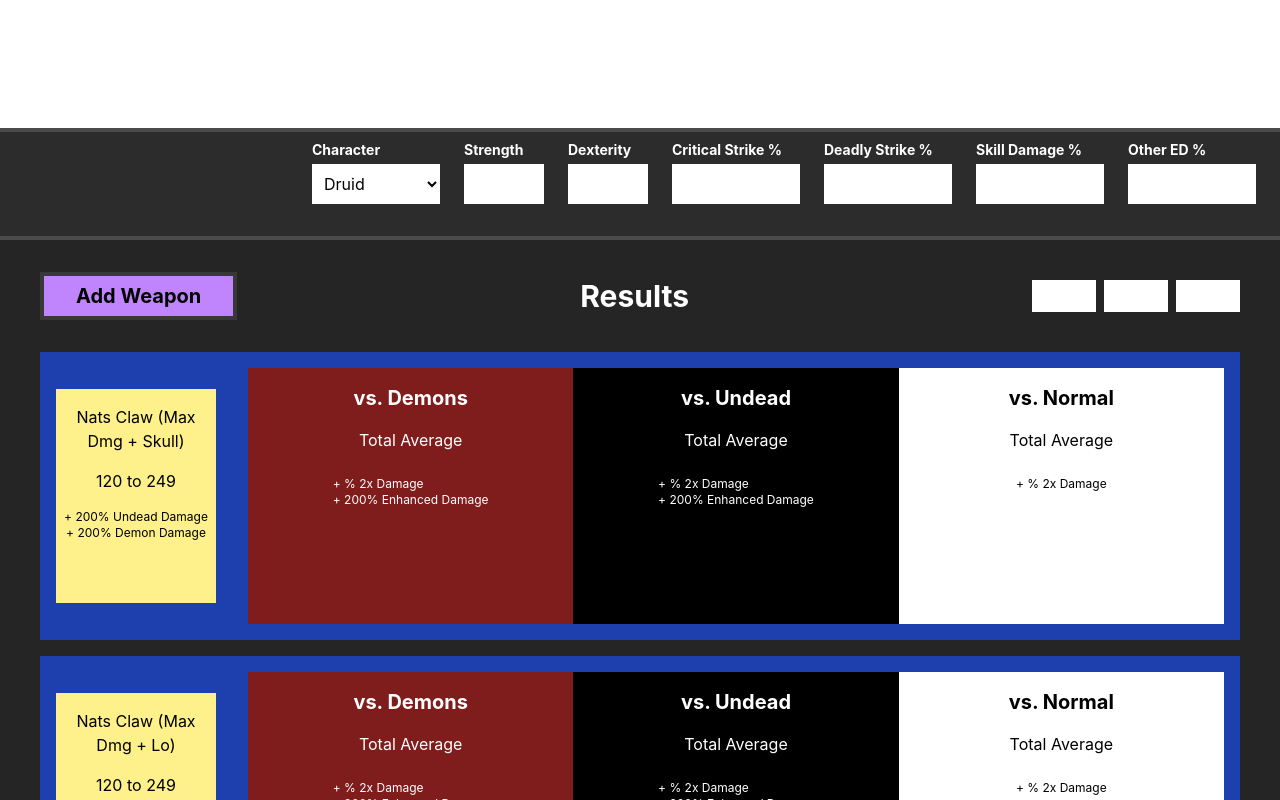
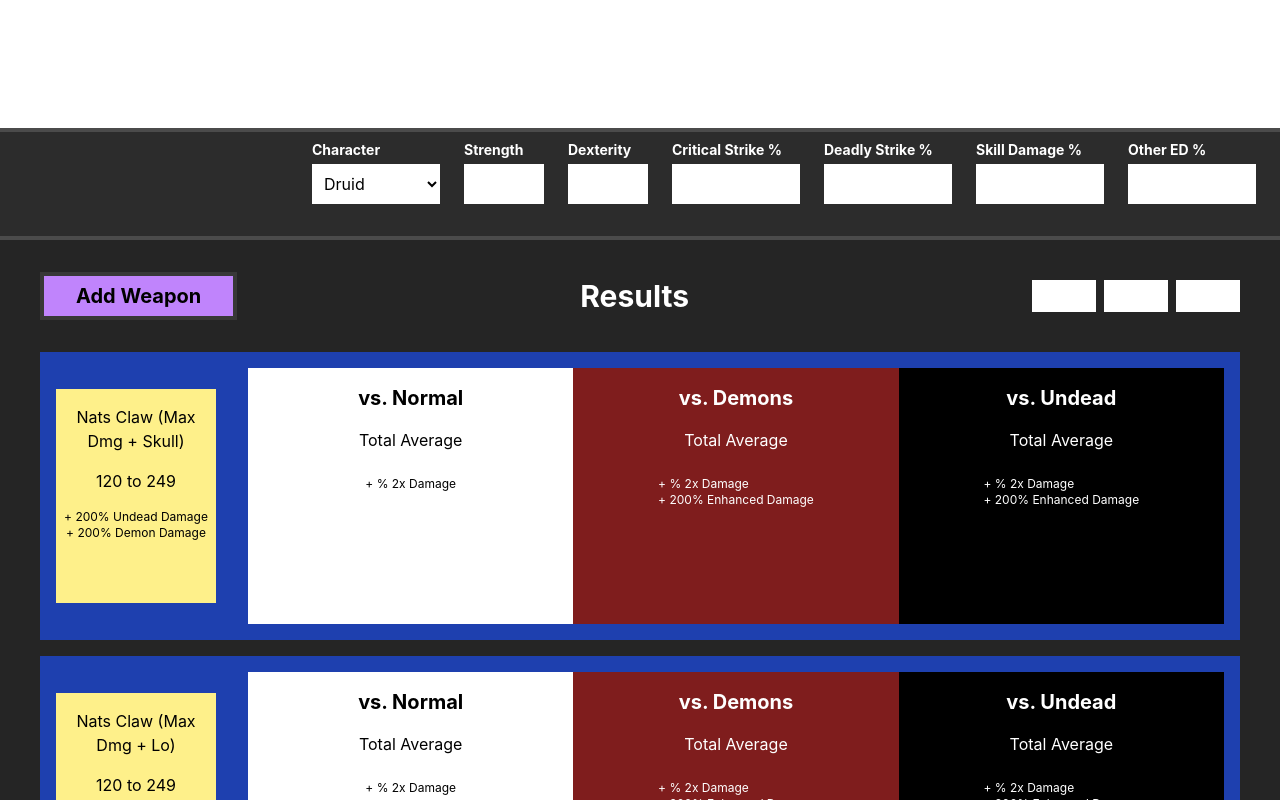
Before and after one commit to Druage/D2_Weapon_Comparison, a Next.js app: page / in a window 1280 px wide. Built offline with nearby package versions, Linux system fonts and the light colour scheme.

Commit message:
Changed order of results list

```diff
--- a/src/components/WeaponItem.tsx
+++ b/src/components/WeaponItem.tsx
@@ -80,6 +80,13 @@ export default function WeaponItem({ simplified, weapon }: Props) {
 
       <div className={"flex h-full flex-1"}>
         <FullDamageResult
+          className={"bg-white"}
+          heading={"vs. Normal"}
+          totalAvgDamage={totalAvgDamage?.toFixed(2)}
+          enhancedDamageValues={[...characterOtherEnhancedDamageSources]}
+          chanceForDoubleDamage={realChanceForDoubleDmg}
+        />
+        <FullDamageResult
           className={"bg-red-900 text-white"}
           heading={"vs. Demons"}
           totalAvgDamage={totalAvgDmgWithDemonsED?.toFixed(2)}
@@ -99,13 +106,6 @@ export default function WeaponItem({ simplified, weapon }: Props) {
           ]}
           chanceForDoubleDamage={realChanceForDoubleDmg}
         />
-        <FullDamageResult
-          className={"bg-white"}
-          heading={"vs. Normal"}
-          totalAvgDamage={totalAvgDamage?.toFixed(2)}
-          enhancedDamageValues={[...characterOtherEnhancedDamageSources]}
-          chanceForDoubleDamage={realChanceForDoubleDmg}
-        />
       </div>
     </div>
   );
```
